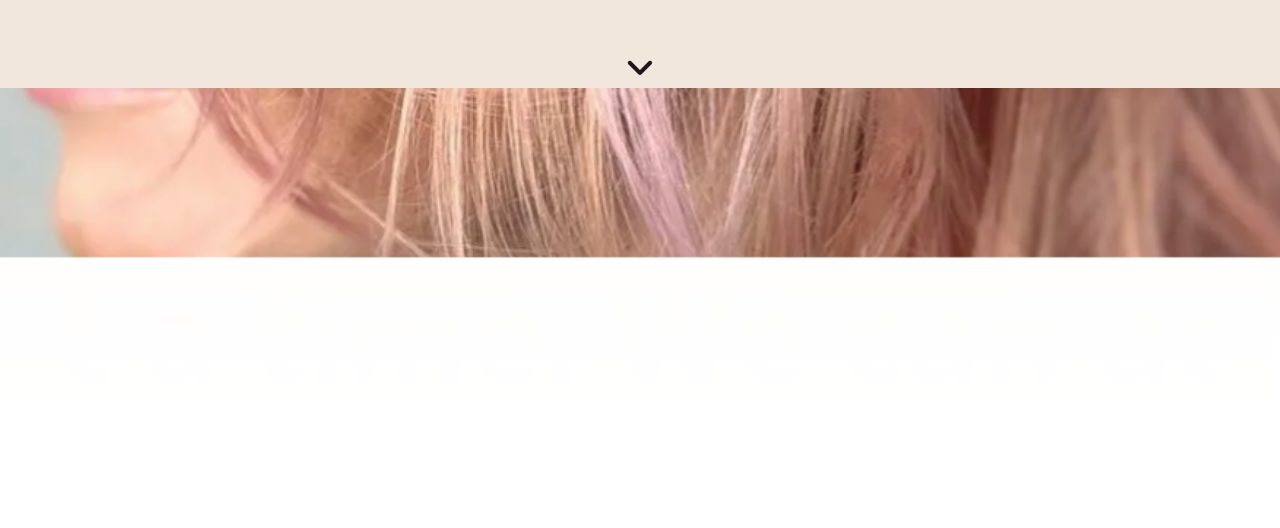
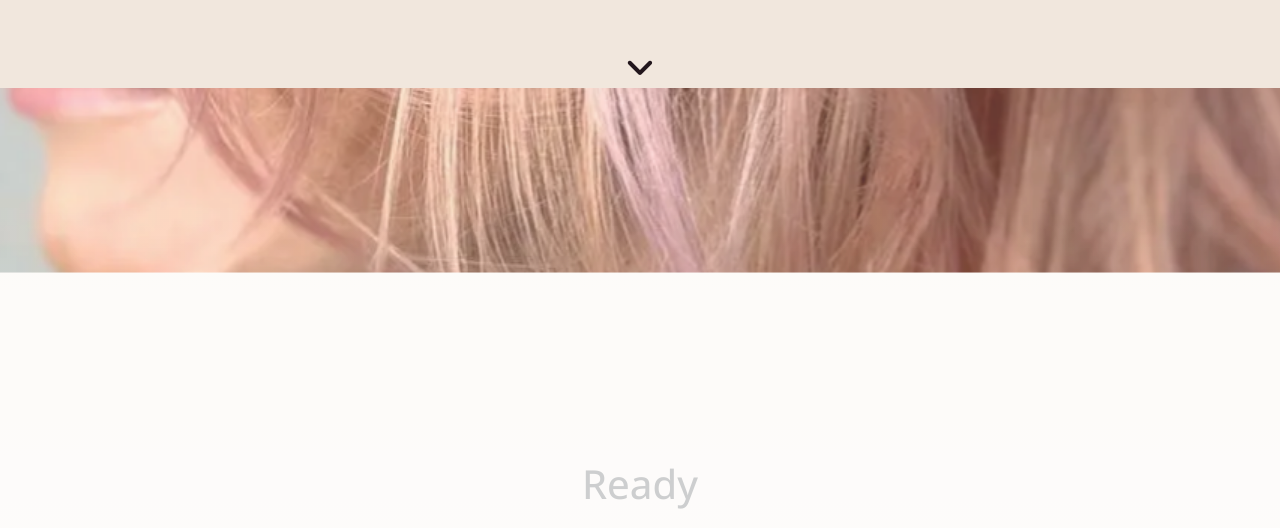
Before and after one commit to 2ndborn/karahair, a React (Create React App) app in the folder kara-app/: page / in a window 1280 px wide. Shown: the part 712-1240 px from the top of the page. Built offline with nearby package versions, Linux system fonts and the light colour scheme; a web font is replaced by a local one.

Commit message:
Amended the intro component

```diff
--- a/kara-app/src/components/IntroScrollComponent.js
+++ b/kara-app/src/components/IntroScrollComponent.js
@@ -6,11 +6,11 @@ const IntroScrollComponent = () => {
     const ref = useRef(null);
     const { scrollYProgress } = useScroll({
         target: ref,
-        offset: ["center end", "end 10%"]
+        offset: ["85% end", "end start"]
     })
     const scale = useTransform(scrollYProgress, [0, 1], [0, 8]);
     const y = useTransform(scrollYProgress, [0, 1], [150, -150])
-    const opacityTwo = useTransform(scrollYProgress, [0, 1], [1, 0])
+    const opacityTwo = useTransform(scrollYProgress, [0,0.5, 1], [0, 1, 0])
 
     // const targeRef = useRef(null);
     const { scrollYProgress: targetYProgress } = useScroll({
@@ -19,9 +19,26 @@ const IntroScrollComponent = () => {
     })
     const opacity = useTransform(targetYProgress, [0, 1], [1, 0])
 
+        const { scrollYProgress: scrollFade } = useScroll({
+        target: ref,
+        offset: ["start start", "end start"]
+    });
+
+    // Fade out "Ready" between 0% and 20% scroll progress
+    const opacityThree = useTransform(scrollFade, [0, 0.2], [1, 0]);
+
     return (
-        <motion.div ref={ref} style={{ opacity, display: "flex", justifyContent: "center", alignItems: "center", backgroundImage: "linear-gradient(to bottom, #f1e7dd, #ffffff, #fff)", height: "100vh" }}>
-            <div style={{display: "flex", justifyContent: "center", alignItems: "center",height: "90%", width: "90%", overflow: "hidden"}}>
+        <motion.div ref={ref} style={{ opacity, position: "relative", backgroundImage: "linear-gradient(to bottom, #f1e7dd, #ffffff, #fff)", height: "350vh" }}>
+            <motion.div style={{opacity: opacityThree, position: "sticky", top: 0, display: "flex", justifyContent: "center", alignItems: "center", height: "100vh", width: "100%", zIndex: 1}}>
+                <h1>Ready</h1>
+            </motion.div>
+            <div style={{height: "100vh"}}></div>
+            <div style={{ height: "150vh", position: "relative"}}>
+            <motion.div style={{opacity: opacityTwo, position: "sticky", top: 0, display: "flex", justifyContent: "center", alignItems: "center", height: "100vh", width: "100%", zIndex: 2}}>
+                <h1>Steady</h1>
+            </motion.div>
+            </div>
+            {/* <div style={{display: "flex", justifyContent: "center", alignItems: "center"}}>
                 <motion.p style={{
                     y, opacity: opacityTwo,
                     scale: scale,
@@ -37,7 +54,7 @@ const IntroScrollComponent = () => {
                     by following the KARA by model. <br />
                     Keep scrolling.
                 </motion.p>
-            </div>
+            </div> */}
         </motion.div>
     )
 }
```
